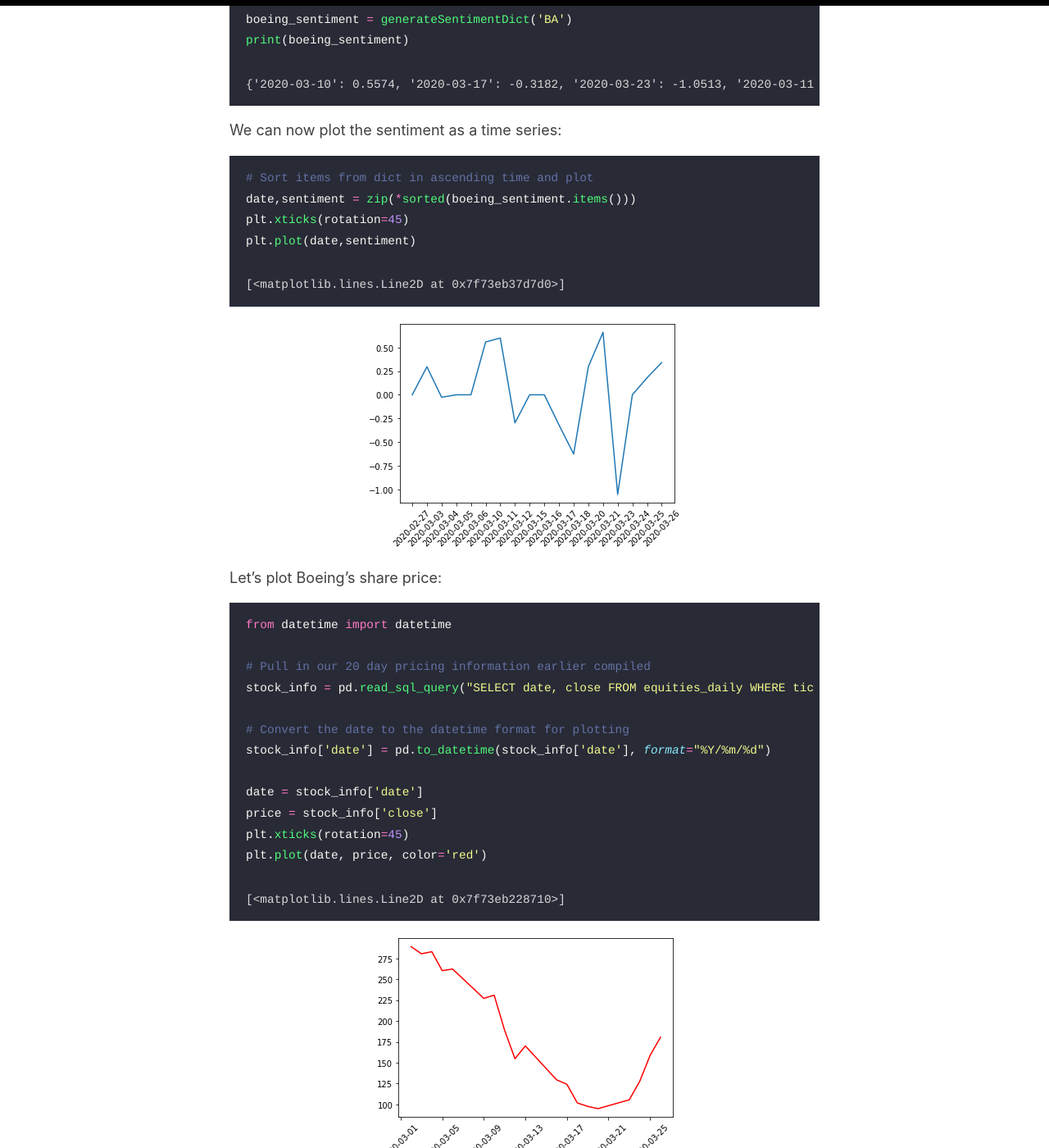
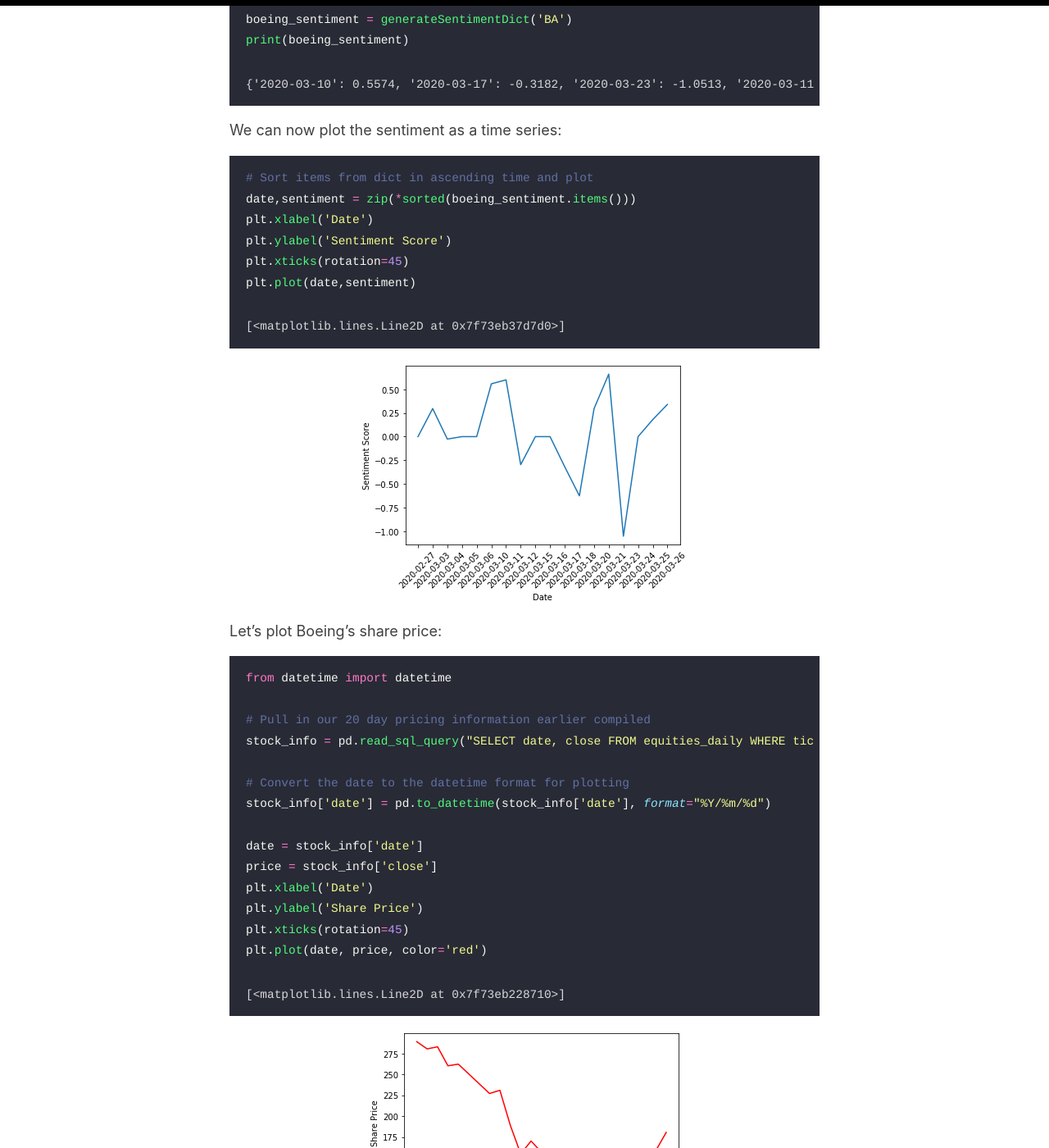
Before and after one commit to alexander-ozkan/portfolio, a Jekyll site: the page built from _posts/2020-03-28-Sentiment Analysis as a Trading Indicator.md, in a window 1280 px wide and 1400 px high, scrolled down 10274 px. Shown: the whole window at 82% size. Built offline with Jekyll 4.4.1, drawn with Linux system fonts in a browser that asks for light colours.

Commit message:
Edited axis labels

````diff
--- a/_posts/2020-03-28-Sentiment Analysis as a Trading Indicator.md
+++ b/_posts/2020-03-28-Sentiment Analysis as a Trading Indicator.md
@@ -586,6 +586,8 @@ We can now plot the sentiment as a time series:
 ```python
 # Sort items from dict in ascending time and plot
 date,sentiment = zip(*sorted(boeing_sentiment.items()))
+plt.xlabel('Date')
+plt.ylabel('Sentiment Score')
 plt.xticks(rotation=45)
 plt.plot(date,sentiment)
 ```
@@ -615,6 +617,8 @@ stock_info['date'] = pd.to_datetime(stock_info['date'], format="%Y/%m/%d")
 
 date = stock_info['date']
 price = stock_info['close']
+plt.xlabel('Date')
+plt.ylabel('Share Price')
 plt.xticks(rotation=45)
 plt.plot(date, price, color='red')
 ```
````
Also changed, not shown: images/output_34_1.png, images/output_36_1.png.
